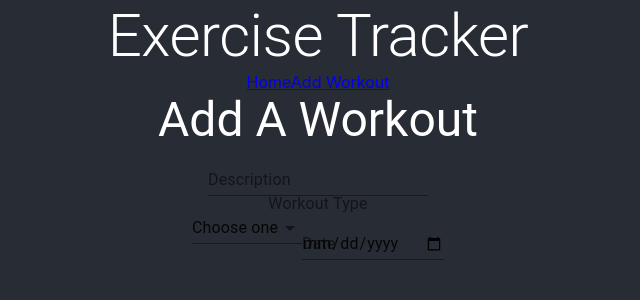
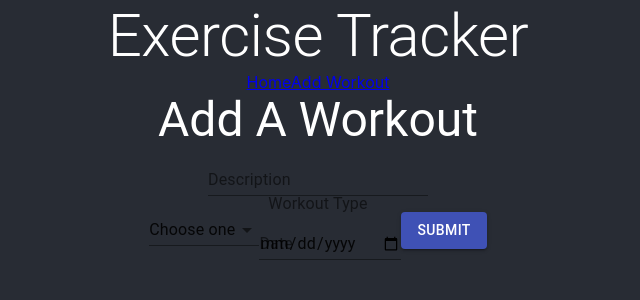
Before and after one commit to brandonwharton/Exercise-Tracking, a React (Create React App) app: page /add in a window 1280 px wide. Shown: the top 300 px of the page, without its empty margins (322-962 px from the left). Built offline with nearby package versions, Linux system fonts and the light colour scheme.

Commit message:
added a submit button and a test for it

```diff
--- a/src/AddWorkout/AddWorkout.jsx
+++ b/src/AddWorkout/AddWorkout.jsx
@@ -3,6 +3,7 @@ import TextField from '@material-ui/core/TextField';
 import InputLabel from '@material-ui/core/InputLabel';
 import Select from '@material-ui/core/Select';
 import MenuItem from '@material-ui/core/MenuItem';
+import Button from '@material-ui/core/Button';
 import { useState } from 'react';
 
 function AddWorkout() {
@@ -36,6 +37,13 @@ function AddWorkout() {
                     value={date}
                     inputProps={{ "data-testid": "dateInput" }}
                 />
+                <Button
+                    variant="contained"
+                    color="primary"
+                    type="submit"
+                >
+                    Submit
+                </Button>
             </form>
         </div>
     )
```
Also changed, not shown: 1 other file (tests, documents, lock files or other folders).
